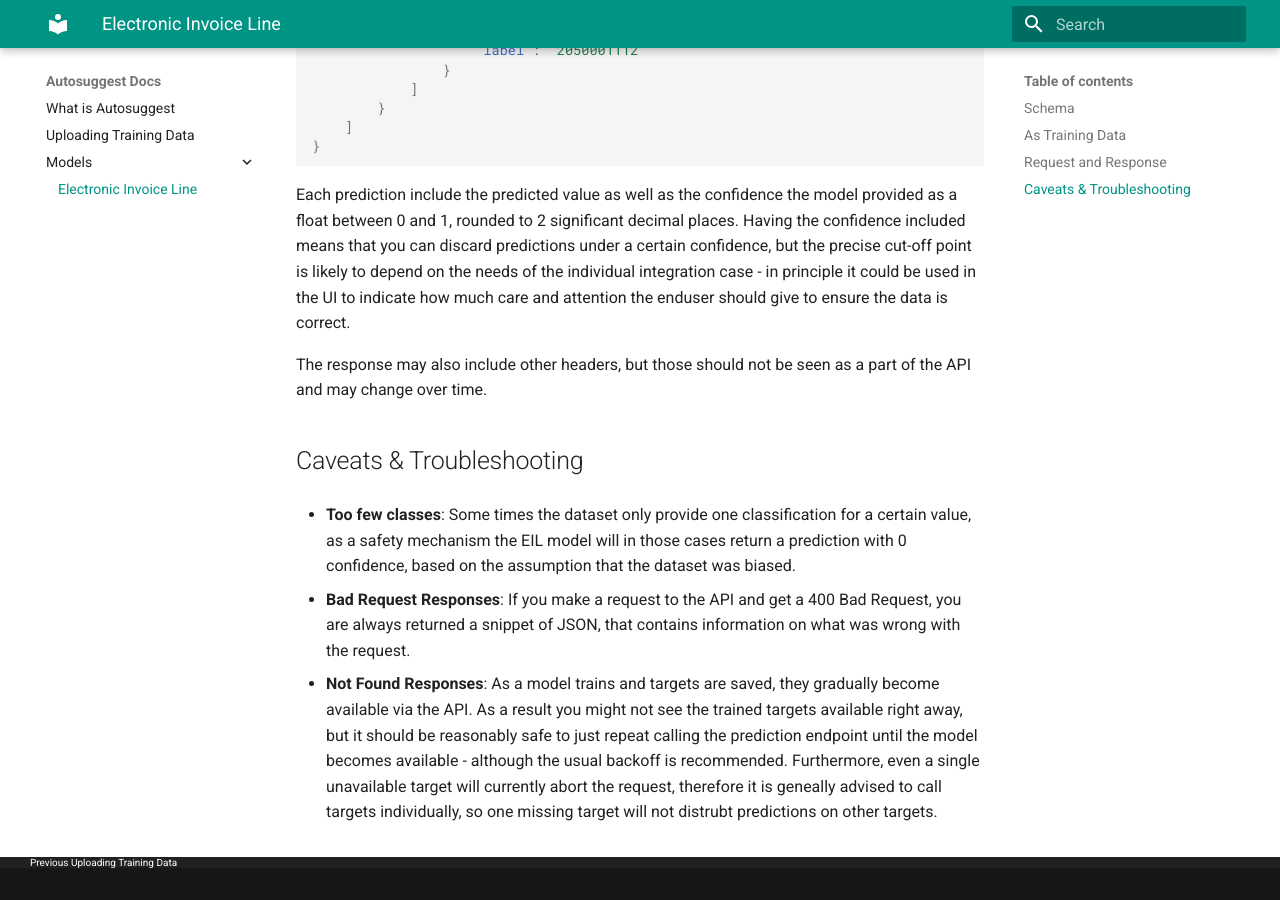
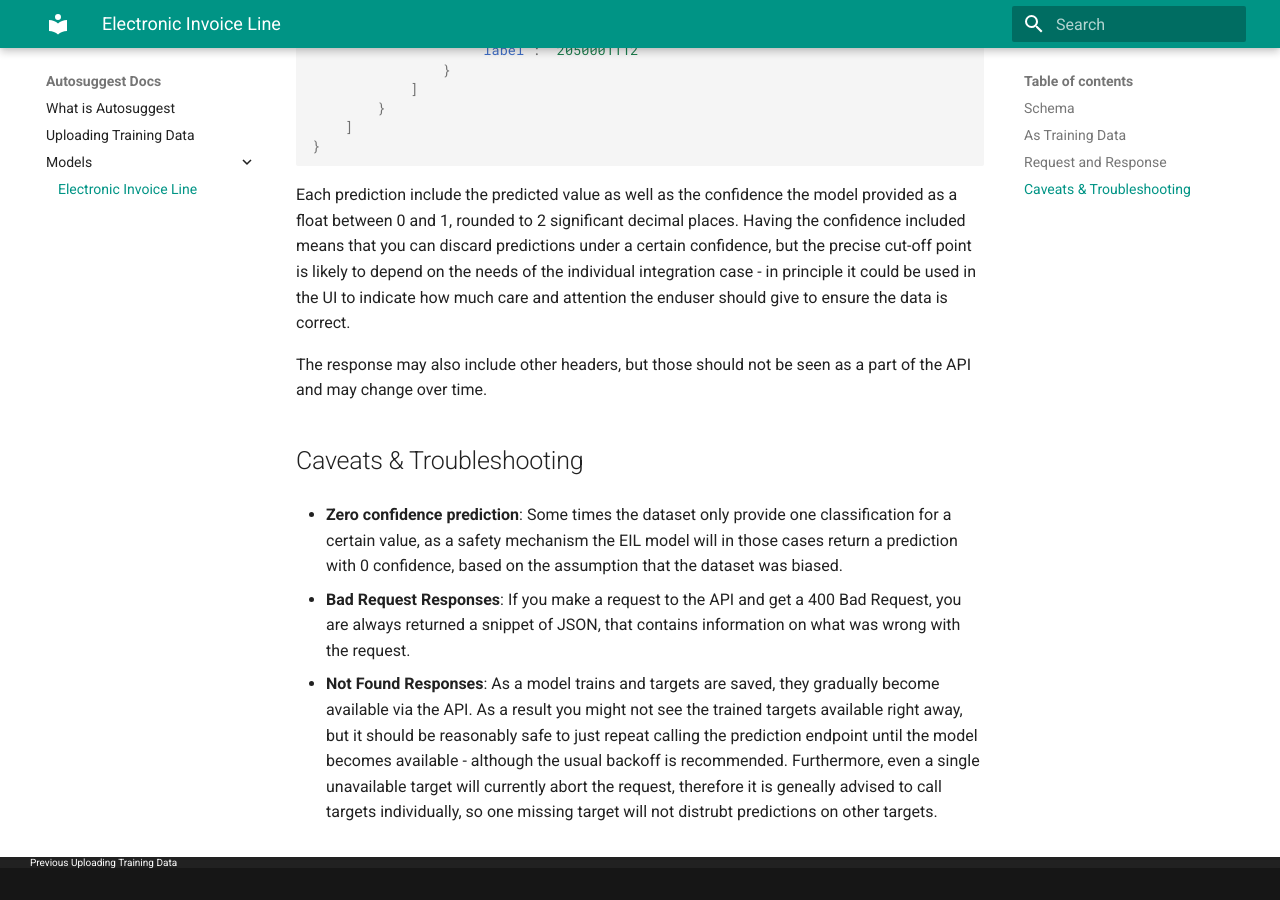
Before and after one commit to e-conomic/vml-docs, an MkDocs documentation site: the page built from docs/einvoice_model.md, in a window 1280 px wide and 900 px high, scrolled down 2065 px. Built offline with MkDocs 1.6.1 and Material for MkDocs 9.7.7, drawn with Linux system fonts in a browser that asks for light colours; old or Windows-style settings are respelled for this version of MkDocs.

```diff
--- a/docs/einvoice_model.md
+++ b/docs/einvoice_model.md
@@ -106,7 +106,7 @@
 Caveats & Troubleshooting
 -------------------------
 
-- **Too few classes**: Some times the dataset only provide one classification for a certain value, as a safety mechanism the EIL model will in those cases return a prediction with 0 confidence, based on the assumption that the dataset was biased.
+- **Zero confidence prediction**: Some times the dataset only provide one classification for a certain value, as a safety mechanism the EIL model will in those cases return a prediction with 0 confidence, based on the assumption that the dataset was biased.
 
 - **Bad Request Responses**: If you make a request to the API and get a 400 Bad Request, you are always returned a snippet of JSON, that contains information on what was wrong with the request.
 
```
